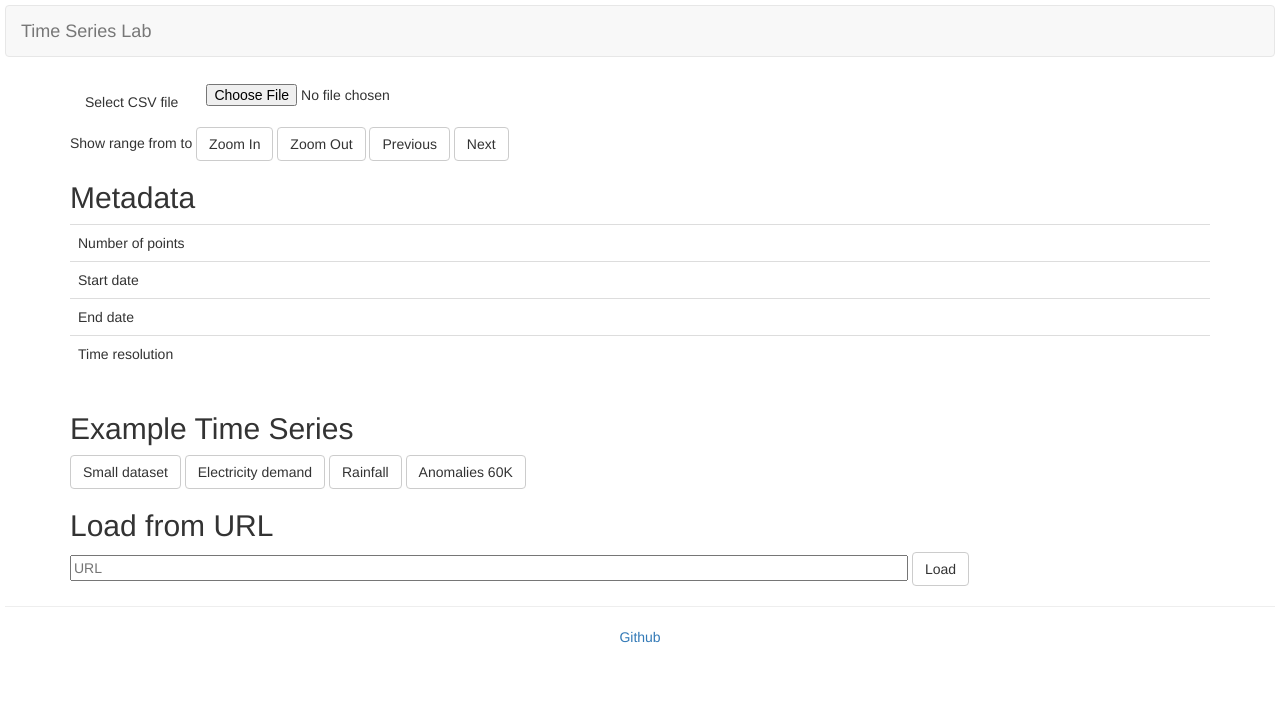
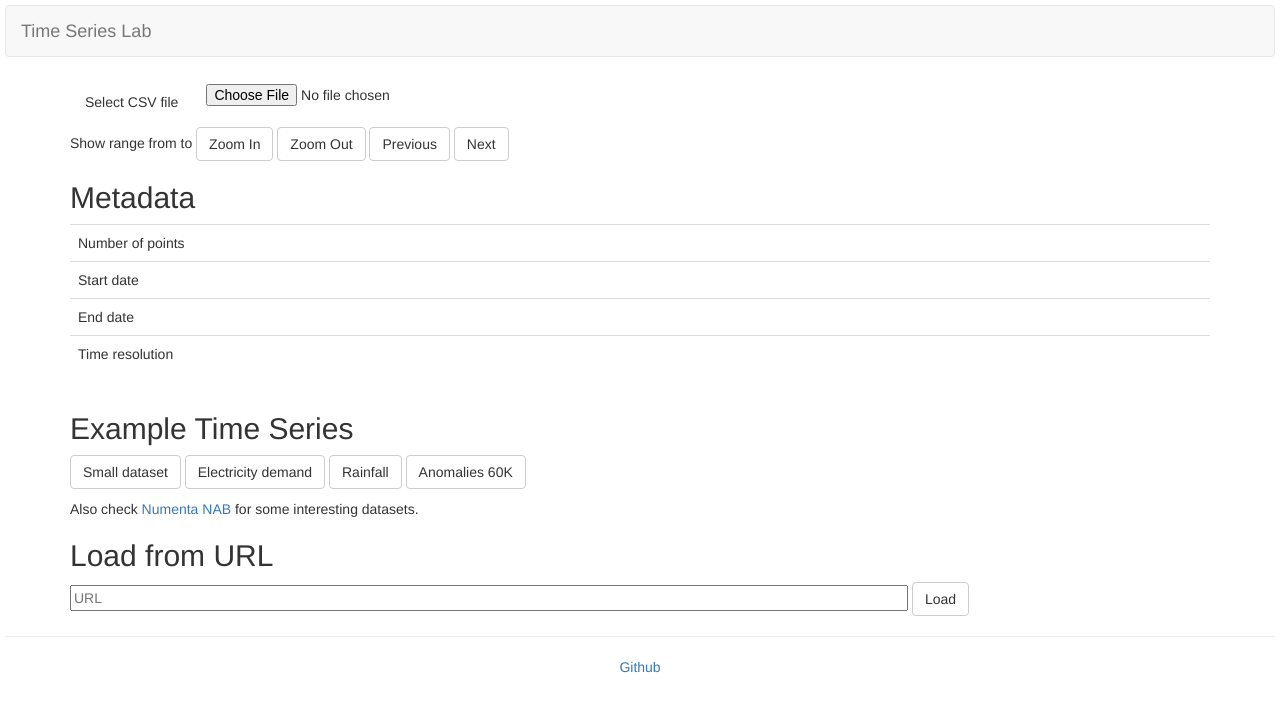
Before and after one commit to timeserieslab/timeserieslab.github.io, a website: page index.html in a window 1280 px wide. Drawn offline with nearby package versions, Linux system fonts and the light colour scheme.

Commit message:
Added link to numenta NAB datasets

```diff
--- a/index.html
+++ b/index.html
@@ -60,11 +60,16 @@
       <button onClick="loadExample('test-24k.csv');" class="btn btn-default">Rainfall</button>
       <button onClick="loadExample('anomalies.csv');" class="btn btn-default">Anomalies 60K</button>
     </p>
+    <div>
+      Also check <a href="https://github.com/numenta/NAB/tree/master/data">Numenta NAB</a> for some interesting datasets.
+    </div>
 
     <h2>Load from URL</h2>
 
-    <input type="text" size="100" id="urlText" placeholder="URL">
-    <button onClick="loadUrl()" class="btn btn-default">Load</button>
+    <div>
+      <input type="text" size="100" id="urlText" placeholder="URL">
+      <button onClick="loadUrl()" class="btn btn-default">Load</button>
+    </div>
   </div>
 
   <hr/>
```
